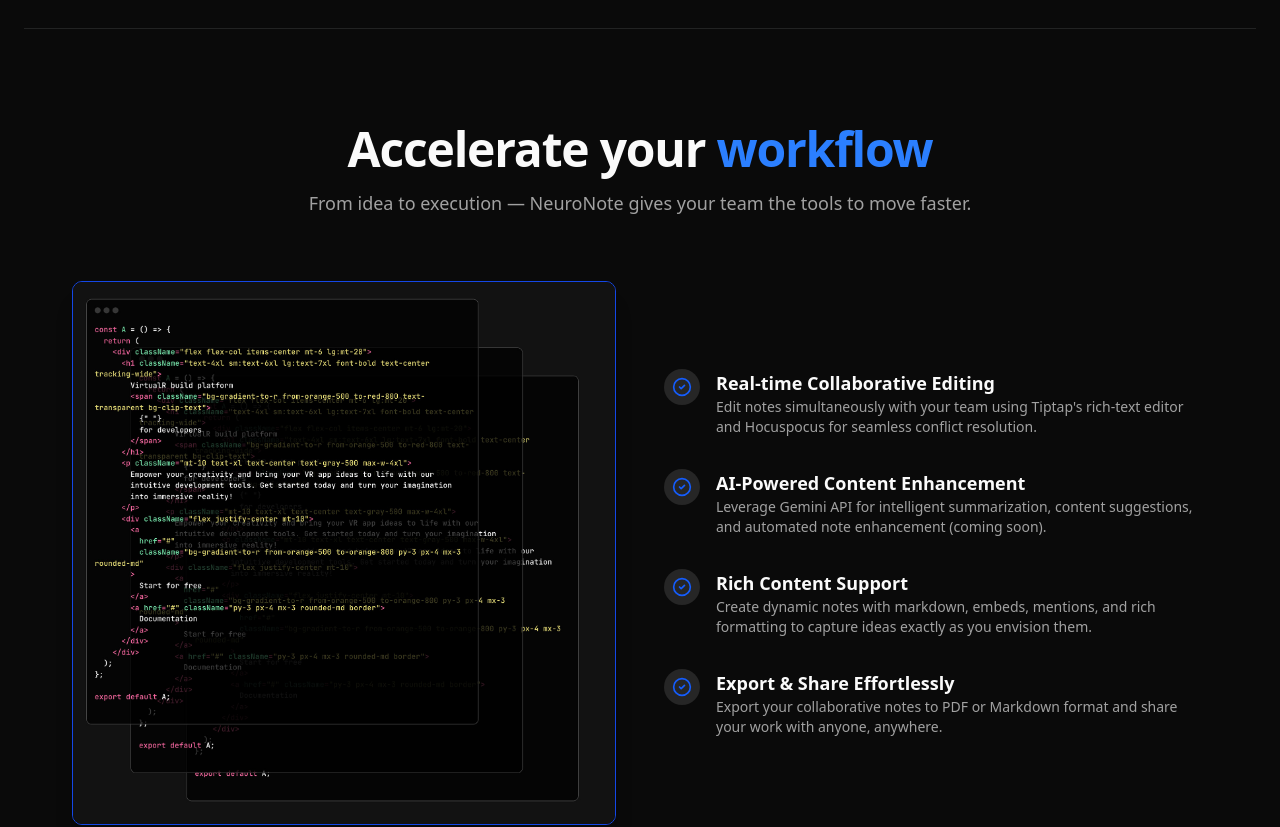
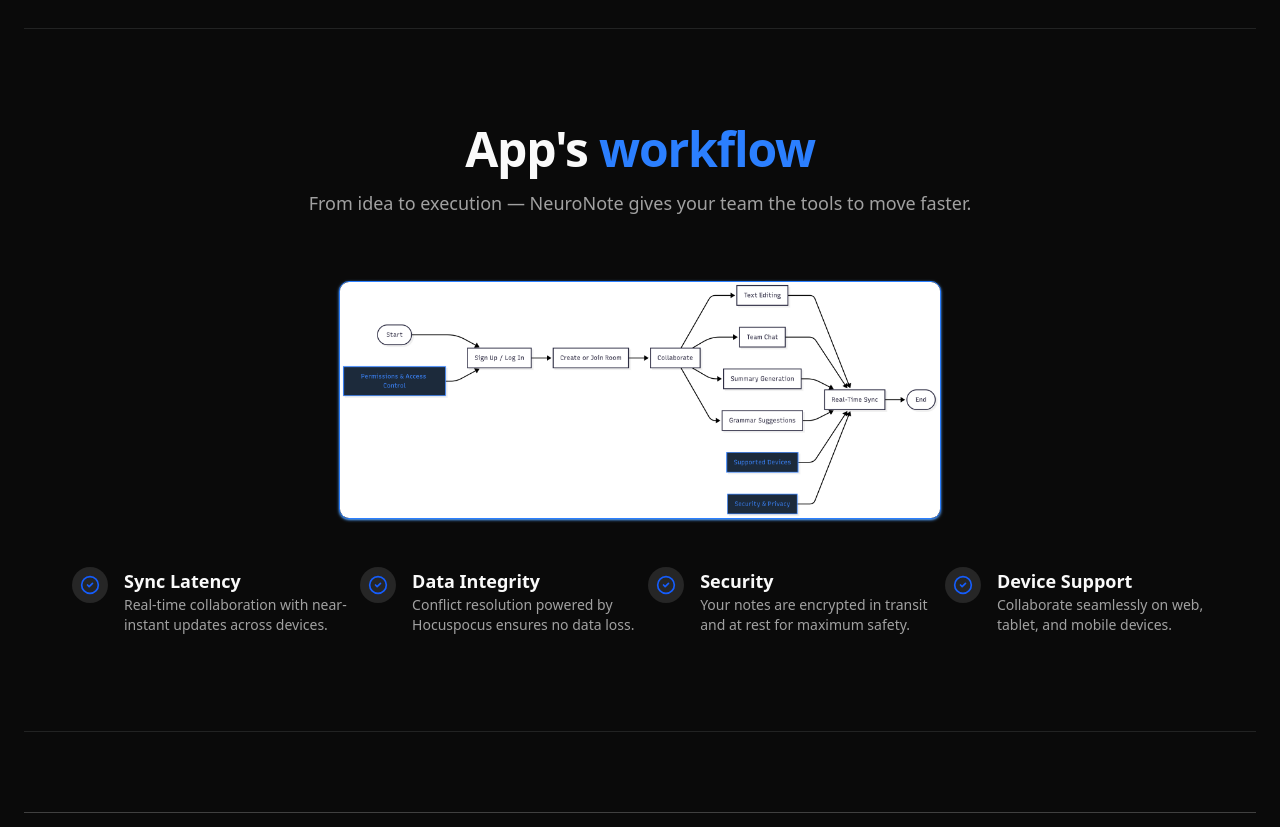
Before and after one commit to AbhijyYdv547/NeuroNote, a Next.js app in the folder apps/web/: page / in a window 1280 px wide. Shown: the part 1380-2207 px from the top of the page. Built offline with nearby package versions, Linux system fonts and the light colour scheme.

Commit message:
feat: change workflow section

```diff
--- a/apps/web/components/landing/Workflow.tsx
+++ b/apps/web/components/landing/Workflow.tsx
@@ -1,9 +1,10 @@
 "use client";
 
 import { motion } from "framer-motion";
-import { checklistItems } from "../../constants/index";
+import { workflowHighlights } from "../../constants/index";
 import Image from "next/image";
 import { CheckCircle2 } from "lucide-react";
+
 
 const Workflow = () => {
     return (
@@ -19,7 +20,7 @@
                 viewport={{ once: true }}
             >
                 <h2 className="text-3xl sm:text-5xl font-bold tracking-tight">
-                    Accelerate your{" "}
+                    App&apos;s{" "}
                     <span className="text-blue-500">workflow</span>
                 </h2>
                 <p className="text-muted-foreground max-w-2xl mx-auto text-base sm:text-lg">
@@ -27,46 +28,35 @@
                 </p>
             </motion.div>
 
-            <div className="mt-16 flex flex-col lg:flex-row items-center gap-12 px-6 sm:px-12 max-w-7xl mx-auto">
-                {/* Left Side - Image */}
-                <motion.div
-                    className="w-full lg:w-1/2"
-                    initial={{ opacity: 0, x: -30 }}
-                    whileInView={{ opacity: 1, x: 0 }}
-                    transition={{ duration: 0.6 }}
-                    viewport={{ once: true }}
-                >
-                    <Image
-                        src="/photos/code.jpg"
-                        alt="Code Collaboration"
-                        width={600}
-                        height={400}
-                        className="rounded-lg border border-blue-700 shadow-xl"
-                    />
-                </motion.div>
+            <div className="mt-16 flex flex-col items-center gap-12 px-6 sm:px-12 max-w-7xl mx-auto">
 
-                {/* Right Side - Checklist */}
-                <motion.div
-                    className="w-full lg:w-1/2 space-y-8"
-                    initial={{ opacity: 0, x: 30 }}
-                    whileInView={{ opacity: 1, x: 0 }}
-                    transition={{ duration: 0.6 }}
-                    viewport={{ once: true }}
-                >
-                    {checklistItems.map((item, index) => (
+                <div className="flex-1 flex justify-center">
+                    <div className="rounded-lg border border-blue-500 shadow-sm shadow-blue-400 overflow-hidden">
+                        <Image
+                            src="/mermaid-chart.png"
+                            alt="Workflow"
+                            width={600}
+                            height={400}
+                            className="object-contain"
+                        />
+                    </div>
+                </div>
+
+                <div className="flex items-center">
+                    {workflowHighlights.map((item, index) => (
                         <div key={index} className="flex gap-4 items-start">
                             <div className="text-blue-600 p-2 bg-muted rounded-full">
                                 <CheckCircle2 size={20} />
                             </div>
                             <div>
-                                <h4 className="text-lg font-semibold">{item.title}</h4>
+                                <h4 className="text-lg font-semibold">{item.label}</h4>
                                 <p className="text-sm text-muted-foreground">
                                     {item.description}
                                 </p>
                             </div>
                         </div>
                     ))}
-                </motion.div>
+                </div>
             </div>
         </section>
     );
--- a/apps/web/constants/index.tsx
+++ b/apps/web/constants/index.tsx
@@ -52,28 +52,25 @@
 ];
 
 
-export const checklistItems = [
+export const workflowHighlights = [
   {
-    title: "Real-time Collaborative Editing",
-    description:
-      "Edit notes simultaneously with your team using Tiptap's rich-text editor and Hocuspocus for seamless conflict resolution.",
+    label: "Sync Latency",
+    description: "Real-time collaboration with near-instant updates across devices."
   },
   {
-    title: "AI-Powered Content Enhancement",
-    description:
-      "Leverage Gemini API for intelligent summarization, content suggestions, and automated note enhancement (coming soon).",
+    label: "Data Integrity",
+    description: "Conflict resolution powered by Hocuspocus ensures no data loss."
   },
   {
-    title: "Rich Content Support",
-    description:
-      "Create dynamic notes with markdown, embeds, mentions, and rich formatting to capture ideas exactly as you envision them.",
+    label: "Security",
+    description: "Your notes are encrypted in transit and at rest for maximum safety."
   },
   {
-    title: "Export & Share Effortlessly",
-    description:
-      "Export your collaborative notes to PDF or Markdown format and share your work with anyone, anywhere.",
-  },
+    label: "Device Support",
+    description: "Collaborate seamlessly on web, tablet, and mobile devices."
+  }
 ];
+
 
 export const resourcesLinks = [
   { href: "#", text: "Getting Started" },
```
Also changed, not shown: apps/web/public/mermaid-chart.png (added).
